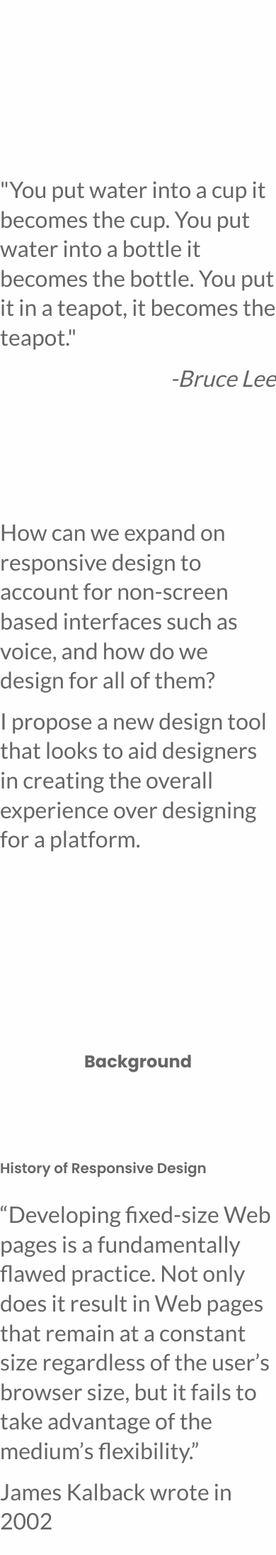
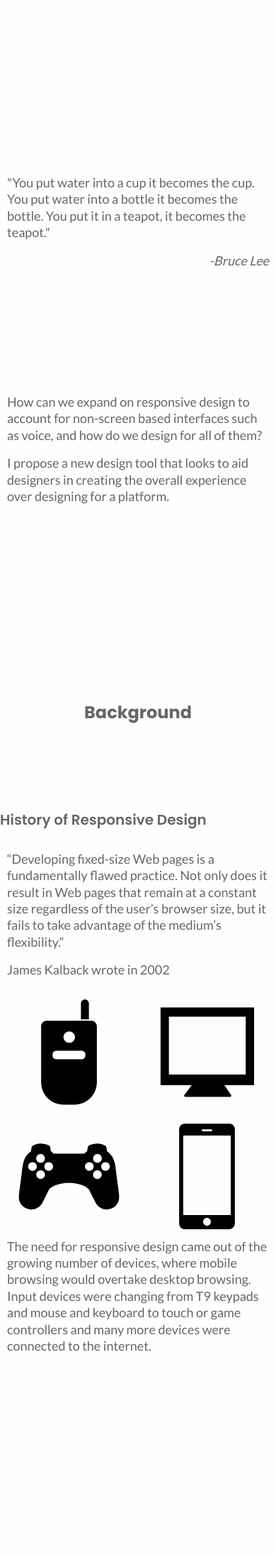
Before and after one commit to naher94/fluid-design, a Jekyll site: the page built from index.html, in a window 390 px wide. Shown: the part 464-2655 px from the top of the page at 71% size. Built offline with Jekyll 4.4.1, drawn with Linux system fonts in a browser that asks for light colours.

Commit message:
Mobile Styling

```diff
--- a/css/fluid.scss
+++ b/css/fluid.scss
@@ -297,3 +297,27 @@
 }
 
 //****** end of foundation overrides
+
+
+//******* Mobile Styling
+
+// Measurments pulled from foundation css file
+// Mobile Styling
+@media screen and (max-width: 40em) {
+
+  .feature-image{
+    padding-left: 20px;
+    padding-right: 20px;
+  }
+  p{
+    padding-left: 10px;
+    padding-right: 10px;
+    font-size: 18px;
+  }
+}
+
+// Tablet Styling
+@media screen and (max-width: 64em) {
+
+}
+//******* End of Mobile Styling
--- a/index.html
+++ b/index.html
@@ -554,7 +554,7 @@
 <section class="row">
   <div class="small-12 medium-8 medium-centered columns">
     <h1>Future Works</h1>
-    <p>All in all Fluid Design addresses some of the questions around designing platform-agnostic experience, but could afford further study with more details and nuances for designers and their users.</p>
+    <p style="margin-bottom: 100px;">All in all Fluid Design addresses some of the questions around designing platform-agnostic experience, but could afford further study with more details and nuances for designers and their users.</p>
   </div>
     <div class="small-12 medium-6 columns feature-container">
       <div class="feature-tile columns">
```
Also changed, not shown: 3 other files.
